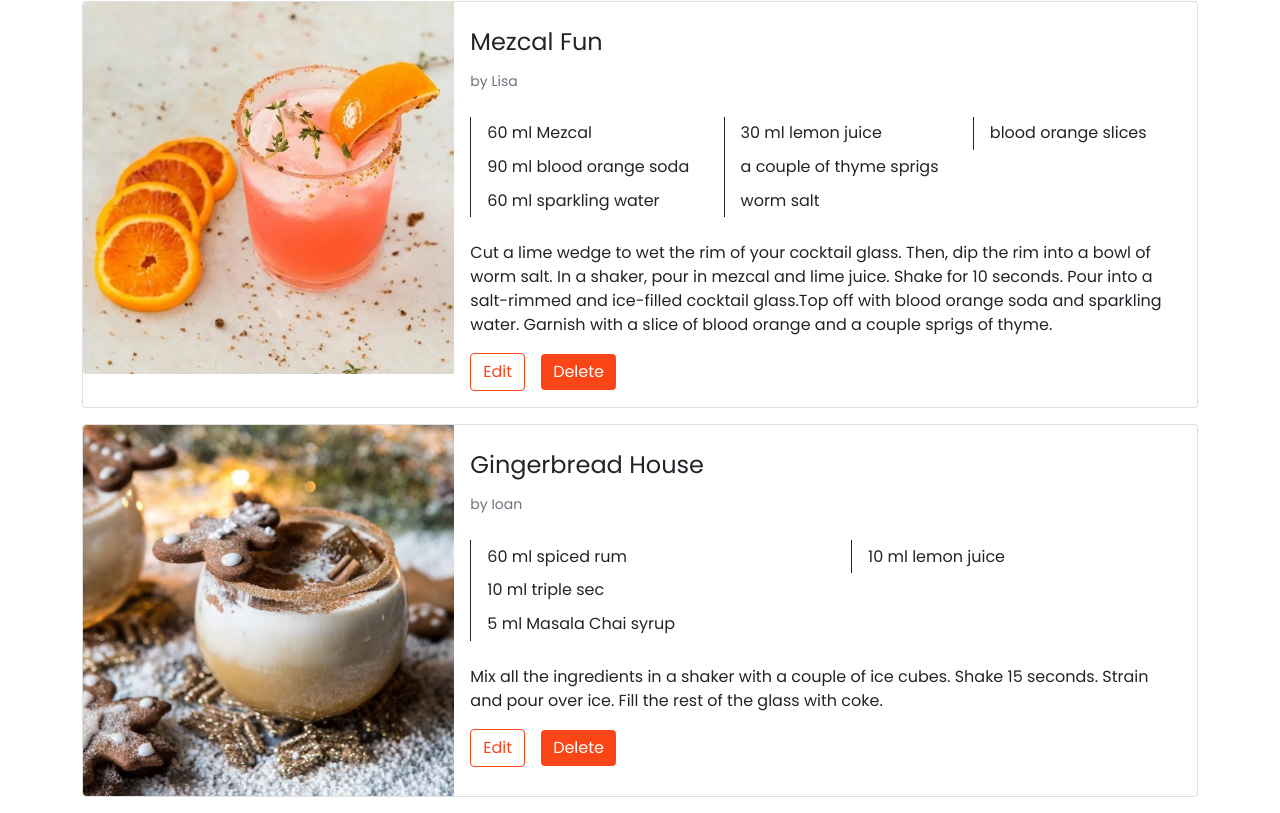
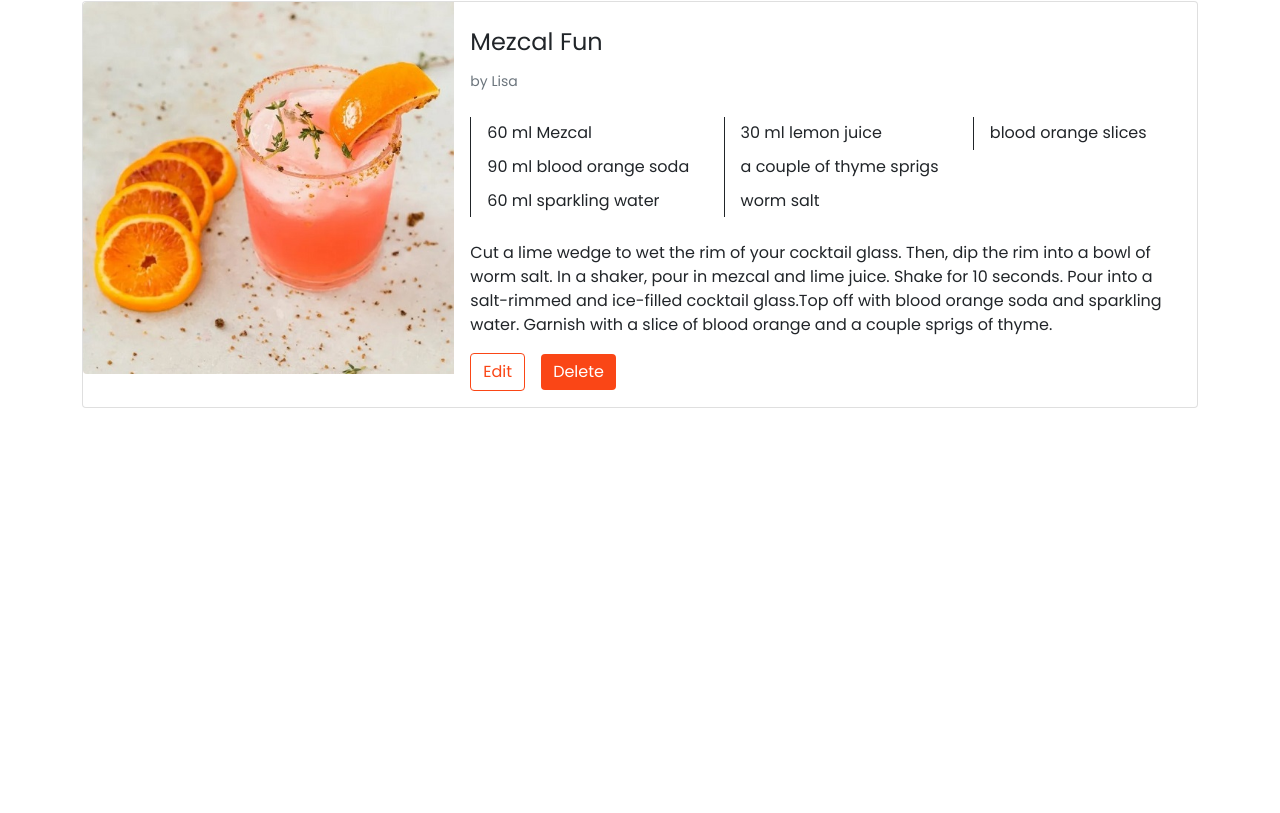
Before and after one commit to RossanaPetrar/Cocktail-Library-Angular, an Angular app: page /your-cocktails in a window 1280 px wide. Shown: the part 412-1225 px from the top of the page. After the commit the page ends 836 px from the top, so only its background shows below. Built offline with nearby package versions, Linux system fonts and the light colour scheme.

Commit message:
Updated db.json.

```diff
--- a/db.json
+++ b/db.json
@@ -2,17 +2,6 @@
   "cocktails": [
     {
       "id": 1,
-      "name": "Gingerbread House",
-      "ingredients": [
-        "60 ml spiced rum",
-        "10 ml triple sec",
-        "5 ml Masala Chai syrup",
-        "10 ml lemon juice"
-      ],
-      "description": "Mix all the ingredients in a shaker with a couple of ice cubes. Shake 15 seconds. Strain and pour over ice. Fill the rest of the glass with coke."
-    },
-    {
-      "id": 2,
       "name": "Mezcal Fun",
       "ingredients": [
         "60 ml Mezcal",
@@ -23,7 +12,36 @@
         "worm salt",
         "blood orange slices"
       ],
-      "description": "Cut a lime wedge to wet the rim of your cocktail glass. Then, dip the rim into a bowl of worm salt. In a shaker, pour in mezcal and lime juice. Shake for 10 seconds. Pour into a salt-rimmed and ice-filled cocktail glass.Top off with blood orange soda and sparkling water. Garnish with a slice of blood orange and a couple sprigs of thyme."
+      "description": "Cut a lime wedge to wet the rim of your cocktail glass. Then, dip the rim into a bowl of worm salt. In a shaker, pour in mezcal and lime juice. Shake for 10 seconds. Pour into a salt-rimmed and ice-filled cocktail glass.Top off with blood orange soda and sparkling water. Garnish with a slice of blood orange and a couple sprigs of thyme.",
+      "image": "https://cdn.adh.reperio.news/image-6/6316322f-3e92-4d38-8059-3e879299019a/index.jpeg?p=a%3D1%26co%3D1.05%26w%3D500%26h%3D750%26q%3D91%26r%3Dcontain%26f%3Dwebp",
+      "author": "Lisa"
+    },
+    {
+      "id": 2,
+      "name": "Gingerbread House",
+      "ingredients": [
+        "60 ml spiced rum",
+        "10 ml triple sec",
+        "5 ml Masala Chai syrup",
+        "10 ml lemon juice"
+      ],
+      "description": "Mix all the ingredients in a shaker with a couple of ice cubes. Shake 15 seconds. Strain and pour over ice. Fill the rest of the glass with coke.",
+      "image": "https://cdn.adh.reperio.news/image-6/6316322f-3e92-4d38-8059-3e879299019a/index.jpeg?p=a%3D1%26co%3D1.05%26w%3D500%26h%3D750%26q%3D91%26r%3Dcontain%26f%3Dwebp",
+      "author": "Ioan"
+    },
+    {
+      "id": 3,
+      "name": "Blueberry Lime Gin & Tonic",
+      "ingredients": [
+        "1/2 cup blueberries",
+        "2 lime wedges",
+        "2 mint leaves",
+        "50 ml gin",
+        "125 ml tonic water"
+      ],
+      "description": "Smash the blueberries in a tall glass. Add ice, gin, top with tonic water, squeeze lime juice and stir. Garnish with a lime wedge and mint leaves.",
+      "image": "https://cdn.adh.reperio.news/image-6/6316322f-3e92-4d38-8059-3e879299019a/index.jpeg?p=a%3D1%26co%3D1.05%26w%3D500%26h%3D750%26q%3D91%26r%3Dcontain%26f%3Dwebp",
+      "author": "Vlad"
     }
   ]
 }
--- a/src/app/components/your-cocktails/cocktail-card/cocktail-card.component.html
+++ b/src/app/components/your-cocktails/cocktail-card/cocktail-card.component.html
@@ -43,40 +43,51 @@
       </div>
     </div>
   </div>
+</div>
 
+<!-- <div
+  class="container d-flex justify-content-center align-items-start flex-wrap"
+>
   <div class="card mb-3">
     <div class="row g-0">
       <div class="col-md-4">
         <img
-          src="../../../../assets/images/Gingerbread_House_Cocktail.jpg"
+          src="../../../../assets/images/blood_orange_mezcal_cocktail.jpg"
           class="img-fluid rounded-start"
           alt="Mezcal Fun Cocktail"
         />
       </div>
       <div class="col-md-8">
         <div class="card-body">
-          <h5 class="card-title">Gingerbread House</h5>
+          <h5 class="card-title">Mezcal Fun</h5>
           <p class="card-text">
-            <small class="text-muted">by Ioan</small>
+            <small class="text-muted">by Lisa</small>
           </p>
           <span class=""></span>
           <div
             class="container-fluid d-flex flex-column justify-content-start align-items-start flex-wrap"
           >
-            <div class="cocktail-ingredient">60 ml spiced rum</div>
-            <div class="cocktail-ingredient">10 ml triple sec</div>
-            <div class="cocktail-ingredient">5 ml Masala Chai syrup</div>
-            <div class="cocktail-ingredient">10 ml lemon juice</div>
+            <div class="cocktail-ingredient">60 ml Mezcal</div>
+            <div class="cocktail-ingredient">90 ml blood orange soda</div>
+            <div class="cocktail-ingredient">60 ml sparkling water</div>
+            <div class="cocktail-ingredient">30 ml lemon juice</div>
+            <div class="cocktail-ingredient">a couple of thyme sprigs</div>
+            <div class="cocktail-ingredient">worm salt</div>
+            <div class="cocktail-ingredient">blood orange slices</div>
           </div>
           <p class="card-text">
-            Mix all the ingredients in a shaker with a couple of ice cubes.
-            Shake 15 seconds. Strain and pour over ice. Fill the rest of the
-            glass with coke.
+            Cut a lime wedge to wet the rim of your cocktail glass. Then, dip
+            the rim into a bowl of worm salt. In a shaker, pour in mezcal and
+            lime juice. Shake for 10 seconds. Pour into a salt-rimmed and
+            ice-filled cocktail glass.Top off with blood orange soda and
+            sparkling water. Garnish with a slice of blood orange and a couple
+            sprigs of thyme.
           </p>
+
           <a href="#" class="btn btn-light btn-edit">Edit</a>
           <a href="#" class="btn btn-light btn-delete">Delete</a>
         </div>
       </div>
     </div>
   </div>
-</div>
+</div> -->
--- a/src/app/components/your-cocktails/cocktails/cocktails.component.html
+++ b/src/app/components/your-cocktails/cocktails/cocktails.component.html
@@ -12,6 +12,8 @@
     <fa-icon [icon]="faMagnifyingGlass"></fa-icon>
   </button>
 </div>
+
+<!-- Filter section with badges: -->
 
 <!-- <section
   class="container d-flex justify-content-start align-items-start flex-wrap"
```
Also changed, not shown: src/assets/images/500x500.jpg (added).
